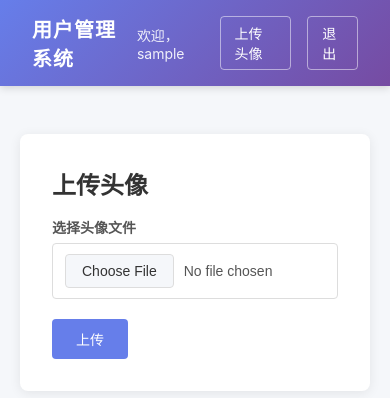
After one commit to konglingan/day2-user-manager, a Flask app: page /upload in a window 390 px wide. The commit adds this page. Shown: the top 398 px of the page. Run offline with Flask 3, Linux system fonts and the light colour scheme; the visitor is signed in with stand-in values (Sample User, id 1); some libraries are stand-ins or nearby versions.

Commit message:
Update: user management system with security enhancements
- Flask web application with login, registration, search, and file upload
- CSRF protection, rate limiting, session security
- SQLite database backend with parameterized queries
- File upload validation (extension + MIME whitelist)
- Security headers (X-Content-Type-Options, X-Frame-Options, X-XSS-Protection)
- Responsive CSS styling

Co-Authored-By: Claude <noreply@anthropic.com>

```diff
--- a/app.py
+++ b/app.py
@@ -1,10 +1,12 @@
 import os
 import sqlite3
+import uuid
 from datetime import timedelta
-from flask import Flask, render_template, request, redirect, session
+from flask import Flask, render_template, request, redirect, session, url_for
 from flask_limiter import Limiter
 from flask_limiter.util import get_remote_address
 from flask_wtf.csrf import CSRFProtect
+from werkzeug.utils import secure_filename
 
 app = Flask(__name__)
 
@@ -17,6 +19,19 @@ app.config["SESSION_PERMANENT"] = True
 
 # ========== 安全修复：启用 CSRF 保护 ==========
 csrf = CSRFProtect(app)
+
+# ========== 上传配置：限制最大 16MB ==========
+app.config["MAX_CONTENT_LENGTH"] = 16 * 1024 * 1024
+UPLOAD_FOLDER = os.path.join(os.path.dirname(os.path.abspath(__file__)), "static", "uploads")
+
+# ========== 文件上传安全配置：白名单 ==========
+ALLOWED_EXTENSIONS = {"jpg", "jpeg", "png", "gif", "webp"}
+ALLOWED_MIMETYPES = {"image/jpeg", "image/png", "image/gif", "image/webp"}
+
+
+def allowed_file(filename):
+    """检查文件扩展名是否在白名单中"""
+    return "." in filename and filename.rsplit(".", 1)[1].lower() in ALLOWED_EXTENSIONS
 
 # ========== 安全修复：添加请求频率限制 ==========
 limiter = Limiter(
@@ -164,6 +179,39 @@ def search():
     return render_template("index.html", username=username, user=user_info, search_results=results, keyword=keyword)
 
 
+@app.route("/upload", methods=["GET", "POST"])
+def upload():
+    username = session.get("username")
+    if not username:
+        return redirect("/login")
+
+    uploaded_url = None
+    error = None
+
+    if request.method == "POST":
+        file = request.files.get("file")
+        if file and file.filename:
+            # 检查文件扩展名
+            if not allowed_file(file.filename):
+                error = "仅允许上传图片文件（jpg、jpeg、png、gif、webp）"
+            # 检查 MIME 类型
+            elif file.content_type not in ALLOWED_MIMETYPES:
+                error = "文件类型不合法"
+            else:
+                # 使用 secure_filename 过滤文件名中的特殊字符
+                safe_name = secure_filename(file.filename)
+                # 提取扩展名并用 UUID 重命名，防止文件覆盖
+                ext = safe_name.rsplit(".", 1)[1].lower() if "." in safe_name else ""
+                filename = f"{uuid.uuid4().hex}.{ext}" if ext else uuid.uuid4().hex
+                save_path = os.path.join(UPLOAD_FOLDER, filename)
+                file.save(save_path)
+                uploaded_url = url_for("static", filename=f"uploads/{filename}")
+        else:
+            error = "请选择要上传的文件"
+
+    return render_template("upload.html", username=username, uploaded_url=uploaded_url, error=error)
+
+
 @app.route("/logout")
 def logout():
     session.clear()
--- a/static/css/style.css
+++ b/static/css/style.css
@@ -256,3 +256,73 @@ body {
 .form-footer a:hover {
     text-decoration: underline;
 }
+
+/* === Upload === */
+.file-input {
+    width: 100%;
+    padding: 10px 0;
+    font-size: 14px;
+    color: #555;
+}
+
+.file-input::file-selector-button {
+    padding: 8px 16px;
+    border: 1px solid #ddd;
+    border-radius: 4px;
+    background: #f5f7fa;
+    color: #333;
+    cursor: pointer;
+    margin-right: 10px;
+    font-size: 14px;
+    transition: background 0.2s;
+}
+
+.file-input::file-selector-button:hover {
+    background: #e8ecf4;
+}
+
+.upload-result {
+    margin-top: 24px;
+    padding-top: 20px;
+    border-top: 1px solid #eee;
+}
+
+.upload-result h3 {
+    color: #27ae60;
+    margin-bottom: 16px;
+}
+
+.preview {
+    margin-bottom: 16px;
+    text-align: center;
+}
+
+.avatar-preview {
+    max-width: 200px;
+    max-height: 200px;
+    border-radius: 8px;
+    border: 2px solid #eee;
+    box-shadow: 0 2px 8px rgba(0, 0, 0, 0.1);
+}
+
+.file-link {
+    word-break: break-all;
+    font-size: 13px;
+    color: #666;
+}
+
+.file-link a {
+    color: #667eea;
+    text-decoration: none;
+}
+
+.file-link a:hover {
+    text-decoration: underline;
+}
+
+/* === Action Bar === */
+.action-bar {
+    display: flex;
+    gap: 12px;
+    margin-top: 16px;
+}
--- a/templates/base.html
+++ b/templates/base.html
@@ -12,6 +12,7 @@
         <div class="nav-menu">
             {% if session.get('username') %}
                 <span class="nav-welcome">欢迎，{{ session['username'] }}</span>
+                <a href="/upload" class="nav-link">上传头像</a>
                 <a href="/logout" class="nav-link">退出</a>
             {% endif %}
         </div>
--- a/templates/index.html
+++ b/templates/index.html
@@ -51,7 +51,10 @@
         {% endif %}
     </div>
 
-    <a href="/logout" class="btn btn-primary">退出登录</a>
+    <div class="action-bar">
+        <a href="/upload" class="btn btn-primary">上传头像</a>
+        <a href="/logout" class="btn btn-primary">退出登录</a>
+    </div>
 {% else %}
     <div class="card">
         <h2>请先登录</h2>
--- /dev/null
+++ b/templates/upload.html
@@ -0,0 +1,33 @@
+{% extends "base.html" %}
+{% block title %}上传头像 - 用户管理系统{% endblock %}
+{% block content %}
+<div class="card login-card">
+    <h2>上传头像</h2>
+
+    {% if error %}
+        <div class="error-msg">{{ error }}</div>
+    {% endif %}
+
+    <form method="post" action="/upload" enctype="multipart/form-data" class="upload-form">
+        <input type="hidden" name="csrf_token" value="{{ csrf_token() }}">
+        <div class="form-group">
+            <label for="file">选择头像文件</label>
+            <input type="file" id="file" name="file" class="file-input" accept="image/*">
+        </div>
+        <button type="submit" class="btn btn-primary">上传</button>
+    </form>
+
+    {% if uploaded_url %}
+        <div class="upload-result">
+            <h3>上传成功！</h3>
+            <div class="preview">
+                <img src="{{ uploaded_url }}" alt="头像预览" class="avatar-preview">
+            </div>
+            <p class="file-link">
+                <strong>文件链接：</strong>
+                <a href="{{ uploaded_url }}" target="_blank">{{ uploaded_url }}</a>
+            </p>
+        </div>
+    {% endif %}
+</div>
+{% endblock %}
```
Also changed, not shown: 1 other file.
